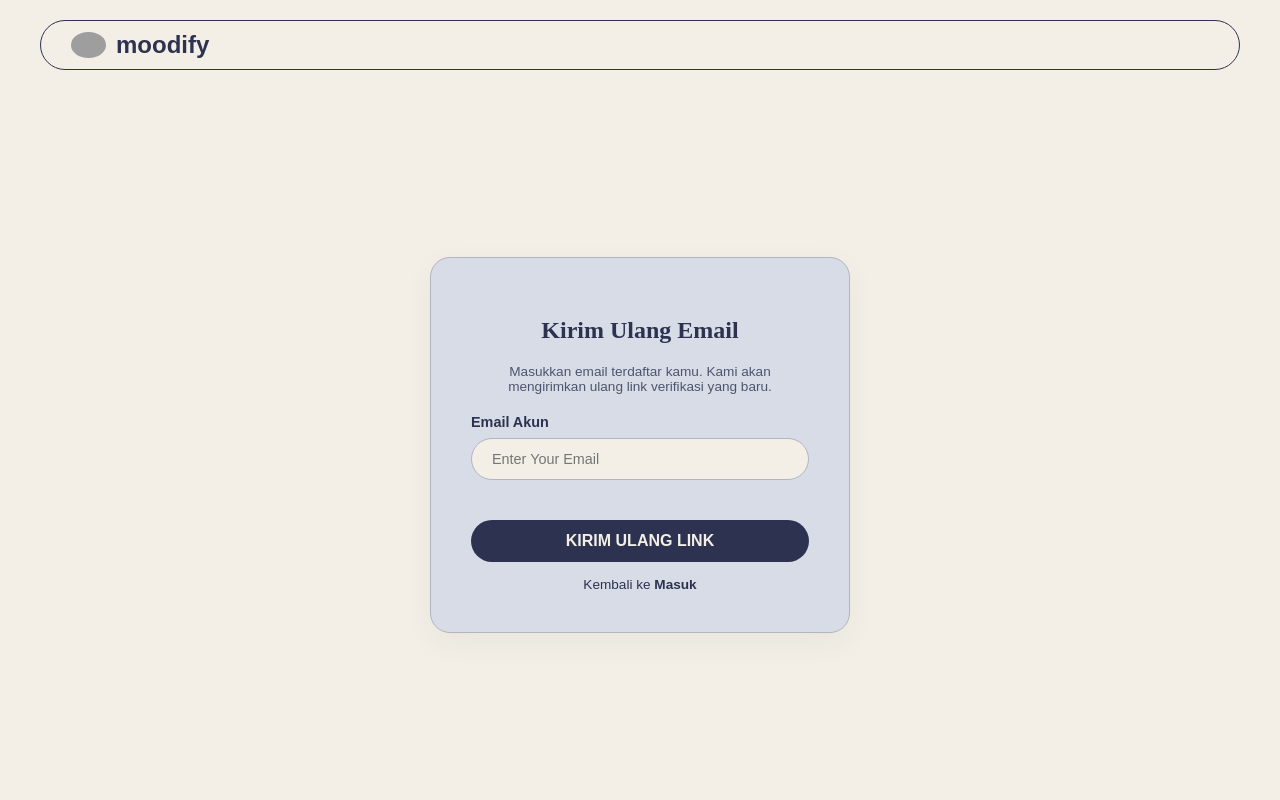
After one commit to idrishaidir/analisis-sentimen-dan-emosi, a Flask app: page /resend-verification in a window 1280 px wide. The commit adds this page. Run offline with Flask 3, Linux system fonts and the light colour scheme; grey boxes are pictures that could not be loaded.

Commit message:
First Commit Branch Idris

```diff
--- a/app.py
+++ b/app.py
@@ -7,13 +7,23 @@ from wordcloud import WordCloud
 from utils.scraping import scraping_tweets
 from flask_sqlalchemy import SQLAlchemy
 from flask_login import LoginManager, UserMixin, login_user, login_required, logout_user, current_user
-from datetime import datetime, timedelta
+from datetime import datetime, timedelta, timezone
 from flask_mail import Mail, Message
 import secrets
 from werkzeug.security import generate_password_hash, check_password_hash
+from itsdangerous import URLSafeTimedSerializer, SignatureExpired, BadTimeSignature
+from flask_limiter import Limiter
+from flask_limiter.util import get_remote_address
 
 app = Flask(__name__)
 app.secret_key = "secret123"
+
+limiter = Limiter(
+    get_remote_address,
+    app=app,
+    default_limits=["200 per day", "50 per hour"],
+    storage_uri="memory://"
+)
 
 app.config['PERMANENT_SESSION_LIFETIME'] = timedelta(minutes=60)
 app.config['REMEMBER_COOKIE_DURATION'] = timedelta(days=7)
@@ -22,7 +32,7 @@ app.config['MAIL_SERVER'] = 'smtp.gmail.com'
 app.config['MAIL_PORT'] = 587
 app.config['MAIL_USE_TLS'] = True
 app.config['MAIL_USERNAME'] = 'kentang@gmail.com'
-app.config['MAIL_PASSWORD'] = 'taruh_password_disini'
+app.config['MAIL_PASSWORD'] = 'kentangtingtung'
 mail = Mail(app)
 
 app.config['SQLALCHEMY_DATABASE_URI'] = 'mysql+mysqlconnector://root:@localhost/moodify_db'
@@ -38,6 +48,10 @@ class User(UserMixin, db.Model):
     is_verified = db.Column(db.Boolean, default=False)
     verification_token = db.Column(db.String(255), nullable=True)
     reset_token = db.Column(db.String(255), nullable=True)
+
+    failed_login_attempts = db.Column(db.Integer, default=0)
+    locked_until = db.Column(db.DateTime, nullable=True)
+
     histories = db.relationship('AnalysisHistory', backref='owner', lazy=True)
 
 class AnalysisHistory(db.Model):
@@ -47,9 +61,10 @@ class AnalysisHistory(db.Model):
     keyword = db.Column(db.String(255), nullable=False)
     filename = db.Column(db.String(255), nullable=False)
     tweet_count = db.Column(db.Integer, nullable=False)
-    date_created = db.Column(db.DateTime, default=datetime.utcnow)
+    date_created = db.Column(db.DateTime, default=lambda: datetime.now(timezone.utc))
 
 @app.route("/register", methods=["GET", "POST"])
+@limiter.limit("3 per hour", methods=["POST"])
 def register():
     if request.method == "POST":
         username = request.form.get("username")
@@ -61,14 +76,16 @@ def register():
             flash("❌ Email sudah digunakan!", "error")
             return redirect(url_for("register"))
 
-        token = secrets.token_hex(16)
+        serializer = URLSafeTimedSerializer(app.config['SECRET_KEY'])
+        token = serializer.dumps(email, salt='email-verify-salt')
+
         hashed_pw = generate_password_hash(password, method='pbkdf2:sha256')
 
         new_user = User(
             username=username,
             email=email,
             password=hashed_pw,
-            verification_token=token,
+            # verification_token=token,
             is_verified=False
         )
 
@@ -120,16 +137,78 @@ def register():
 
     return render_template("register.html")
 
+@app.route("/resend-verification", methods=["GET", "POST"])
+@limiter.limit("3 per hour", methods=["POST"])
+def resend_verification():
+    if request.method == "POST":
+        email = request.form.get("email")
+        user = User.query.filter_by(email=email).first()
+
+        # Praktik keamanan: Jangan beri tahu jika email TIDAK ada (mencegah enumerasi)
+        if not user:
+            flash("✅ Jika email terdaftar, link verifikasi baru telah dikirim.", "success")
+            return redirect(url_for("login"))
+
+        # Jika ternyata sudah diverifikasi, suruh langsung login
+        if user.is_verified:
+            flash("ℹ️ Akun kamu sudah diverifikasi. Silakan langsung login.", "success")
+            return redirect(url_for("login"))
+
+        # --- Generate Token Baru (Sama seperti di register) ---
+        serializer = URLSafeTimedSerializer(app.config['SECRET_KEY'])
+        token = serializer.dumps(user.email, salt='email-verify-salt')
+        link = url_for('verify_email', token=token, _external=True)
+
+        # --- Kirim Email (Format persis seperti di register) ---
+        msg = Message('Kirim Ulang: verifikasi akun moodify kamu ✨',
+                    sender='noreply@moodify.com',
+                    recipients=[email])
+
+        msg.html = f"""
+        <div style="font-family: 'Poppins', Arial, sans-serif; background-color: #F3EFE6; padding: 40px 20px;">
+            <div style="max-width: 600px; margin: auto; background-color: #ffffff; border: 1px solid #B0B5C1; border-radius: 20px; overflow: hidden; box-shadow: 0 10px 30px rgba(45, 50, 80, 0.05);">
+                <div style="background-color: #2D3250; padding: 30px; text-align: center;">
+                    <h1 style="font-family: 'Playfair Display', Georgia, serif; color: #F3EFE6; margin: 0; font-size: 28px; font-weight: 700;">moodify</h1>
+                </div>
+                <div style="padding: 40px 30px; color: #2D3250; line-height: 1.6;">
+                    <p style="font-size: 18px; font-weight: 600;">Hii, {user.username}! 👋</p>
+                    <p>Ini adalah link verifikasi baru untuk akunmu. Link ini hanya berlaku selama <b>15 menit</b> ya.</p>
+                    <div style="text-align: center; margin: 40px 0;">
+                        <a href="{link}" style="background-color: #2D3250; color: #F3EFE6; padding: 15px 30px; text-decoration: none; border-radius: 30px; font-weight: 600; display: inline-block;">
+                            Gas, Verifikasi Akun! 🚀
+                        </a>
+                    </div>
+                </div>
+            </div>
+        </div>
+        """
+        mail.send(msg)
+
+        flash("✅ Link verifikasi baru telah dikirim! Silakan cek inbox/spam kamu.", "success")
+        return redirect(url_for("login"))
+
+    return render_template("resend_verification.html")
+
 @app.route("/verify/<token>")
 def verify_email(token):
-    user = User.query.filter_by(verification_token=token).first()
+    serializer = URLSafeTimedSerializer(app.config['SECRET_KEY'])
+    try:
+        email = serializer.loads(token, salt='email-verify-salt', max_age=900)
+    except SignatureExpired:
+        flash("⚠️ Link verifikasi sudah kadaluarsa (lebih dari 15 menit). Silakan daftar ulang atau minta link baru.", "error")
+        return redirect(url_for("login"))
+    except BadTimeSignature:
+        flash("⚠️ Token verifikasi tidak valid atau telah diubah.", "error")
+        return redirect(url_for("login"))
+
+    user = User.query.filter_by(email=email).first()
     if user:
         user.is_verified = True
-        user.verification_token = None
+        # user.verification_token = None
         db.session.commit()
         flash("🎉 Email berhasil diverifikasi! Silakan login.", "success")
     else:
-        flash("⚠️ Token verifikasi tidak valid atau sudah kadaluarsa.", "error")
+        flash("⚠️ Pengguna tidak ditemukan.", "error")
     return redirect(url_for("login"))
 
 login_manager = LoginManager()
@@ -145,6 +224,7 @@ def load_user(user_id):
     return User.query.get(int(user_id))
 
 @app.route("/login", methods=["GET", "POST"])
+@limiter.limit("5 per minute", methods=["POST"])
 def login():
     if current_user.is_authenticated:
         return redirect(url_for('analisis'))
@@ -160,9 +240,36 @@ def login():
             flash("❌ Email atau password salah!", "error")
             return redirect(url_for("login"))
 
+        if user.locked_until and user.locked_until > datetime.now(timezone.utc):
+            sisa_waktu = int((user.locked_until - datetime.now(timezone.utc)).total_seconds())
+            menit, detik = divmod(sisa_waktu, 60)
+            flash(f"⚠️ Akun terkunci sementara karena terlalu banyak percobaan salah. Coba lagi dalam {menit}m {detik}s.", "error")
+            return redirect(url_for("login"))
+
+        if not check_password_hash(user.password, password):
+            # Password Salah -> Tambah counter
+            user.failed_login_attempts += 1
+
+            if user.failed_login_attempts >= 5:
+                # Kunci selama 3 Menit
+                user.locked_until = datetime.now(timezone.utc) + timedelta(minutes=3)
+                user.failed_login_attempts = 0 # Reset counter
+                flash("❌ Anda salah memasukkan password 5 kali. Akun ditangguhkan selama 3 menit.", "error")
+            else:
+                sisa_percobaan = 5 - user.failed_login_attempts
+                flash(f"❌ Email atau password salah! Sisa percobaan: {sisa_percobaan} kali", "error")
+
+            db.session.commit()
+            return redirect(url_for("login"))
+
         if not user.is_verified:
             flash("⚠️ Akun kamu belum diverifikasi. Silakan cek email kamu!", "error")
             return redirect(url_for("login"))
+
+        # Reset attemps login salah
+        user.failed_login_attempts = 0
+        user.locked_until = None
+        db.session.commit()
 
         login_user(user, remember=remember)
         flash(f"👋 Selamat datang kembali, {user.username}!", "success")
@@ -339,6 +446,11 @@ def delete_history(history_id):
 def tutorial():
     return render_template("tutorial.html")
 
+@app.errorhandler(429)
+def ratelimit_handler(e):
+    flash("⚠️ Terlalu banyak aktivitas yang mencurigakan. Silakan tunggu beberapa saat.", "error")
+    return render_template("login.html", lockout_seconds=60), 429
+
 if __name__ == "__main__":
     print("📂 Current working directory:", os.getcwd())
     print("📄 File path:", os.path.abspath(__file__))
--- a/requirements.txt
+++ b/requirements.txt
@@ -9,3 +9,4 @@ flask-sqlalchemy
 mysql-connector-python
 flask-login
 Flask-Mail
+Flask-Limiter
--- /dev/null
+++ b/templates/resend_verification.html
@@ -0,0 +1,49 @@
+<!DOCTYPE html>
+<html lang="id">
+<head>
+    <meta charset="UTF-8" />
+    <meta name="viewport" content="width=device-width, initial-scale=1.0" />
+    <title>Kirim Ulang Verifikasi - moodify</title>
+    <link rel="icon" type="image/png" href="{{ url_for('static', filename='assets/logo.png') }}" />
+    <link rel="stylesheet" href="https://cdnjs.cloudflare.com/ajax/libs/font-awesome/6.0.0-beta3/css/all.min.css" />
+    <link rel="stylesheet" href="{{ url_for('static', filename='auth-style.css') }}" />
+</head>
+<body>
+    <nav class="navbar-pill">
+        <a href="{{ url_for('index') }}" class="logo">
+            <img src="{{ url_for('static', filename='assets/logo.png') }}" alt="moodify Logo" /> moodify
+        </a>
+    </nav>
+
+    <div class="auth-wrapper">
+        {% with messages = get_flashed_messages(with_categories=true) %}
+            {% if messages %}
+                <div class="flash-wrapper">
+                    {% for category, message in messages %}
+                        <div class="flash {{ category }}">{{ message }}</div>
+                    {% endfor %}
+                </div>
+            {% endif %}
+        {% endwith %}
+
+        <div class="auth-card">
+            <h2 style="text-align: center; font-family: var(--font-heading); color: var(--navy-dark); margin-bottom: 20px;">Kirim Ulang Email</h2>
+            <p style="font-size: 0.85rem; text-align: center; color: var(--navy-dark); opacity: 0.8; margin-bottom: 20px;">Masukkan email terdaftar kamu. Kami akan mengirimkan ulang link verifikasi yang baru.</p>
+
+            <form action="{{ url_for('resend_verification') }}" method="POST">
+                <div class="form-group">
+                    <label>Email Akun</label>
+                    <div class="input-wrapper">
+                        <input type="email" name="email" placeholder="Enter Your Email" required>
+                    </div>
+                </div>
+                <button type="submit" class="btn-submit">KIRIM ULANG LINK</button>
+            </form>
+
+            <div class="auth-footer">
+                Kembali ke <a href="{{ url_for('login') }}">Masuk</a>
+            </div>
+        </div>
+    </div>
+</body>
+</html>
```
Also changed, not shown: templates/login.html (+50 -3 lines), utils/scraping.py (+8 -2 lines).
